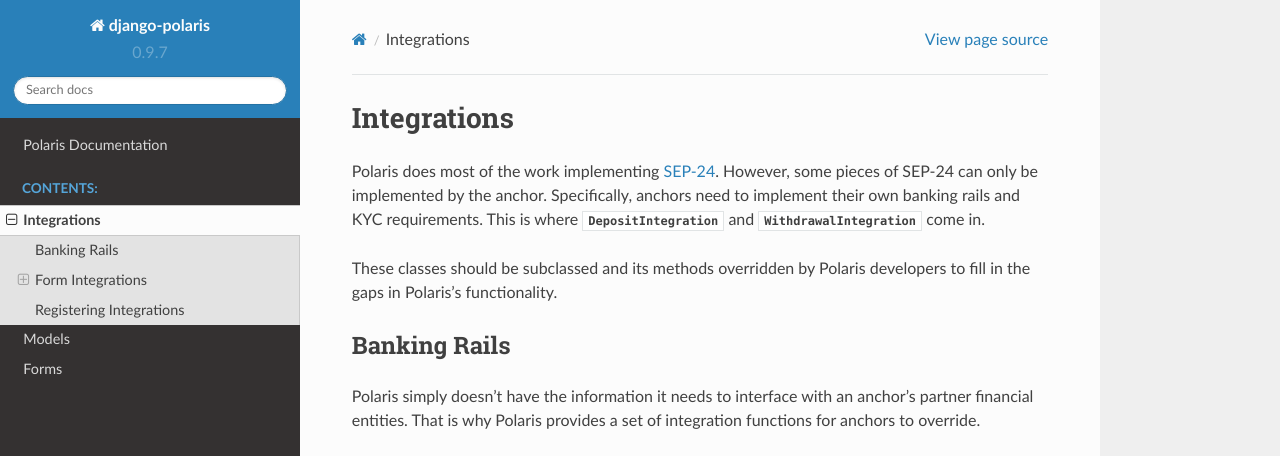
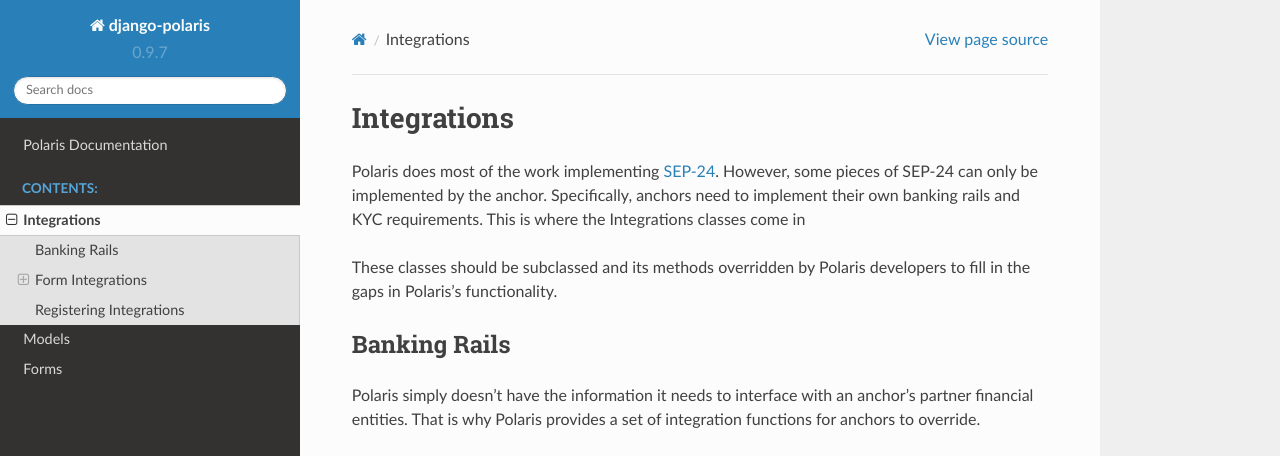
Before and after one commit to stellar/django-polaris, a Sphinx documentation site: the page built from docs/integrations/index.rst, in a window 1280 px wide and 1400 px high. Shown: the top 456 px of the window. Built offline with Sphinx 7.4.7 and the Read the Docs theme 2.0.0, drawn with Linux system fonts in a browser that asks for light colours; some of the changed text lies outside the part shown; grey boxes are pictures that could not be loaded.

Commit message:
PR comments

```diff
--- a/docs/integrations/index.rst
+++ b/docs/integrations/index.rst
@@ -8,8 +8,8 @@
 
 Polaris does most of the work implementing SEP-24_. However, some pieces of
 SEP-24 can only be implemented by the anchor. Specifically, anchors need to
-implement their own banking rails and KYC requirements. This is where
-:class:`DepositIntegration` and :class:`WithdrawalIntegration` come in.
+implement their own banking rails and KYC requirements. This is where the
+Integrations classes come in
 
 These classes should be subclassed and its methods overridden by Polaris
 developers to fill in the gaps in Polaris's functionality.
@@ -37,7 +37,7 @@
 the box with forms for deposit and withdrawal flows.
 
 However, the data collected may not be sufficient for your needs. Maybe you
-need to do collect additional fields and some validation or processing with
+need to collect additional fields and do some validation or processing with
 the data that Polaris doesn't already do. Maybe you need to serve more forms
 than just the one to collect transaction information.
 
```
Also changed, not shown: 1 other file.
